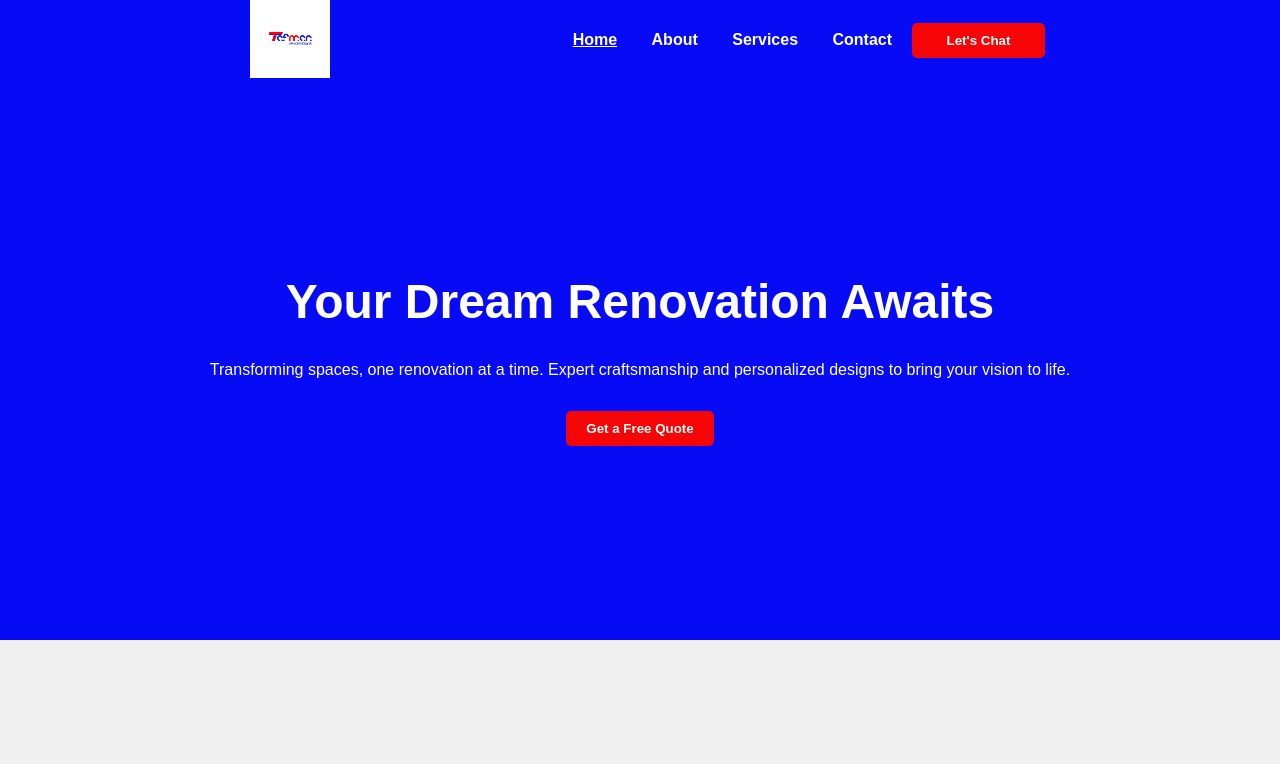
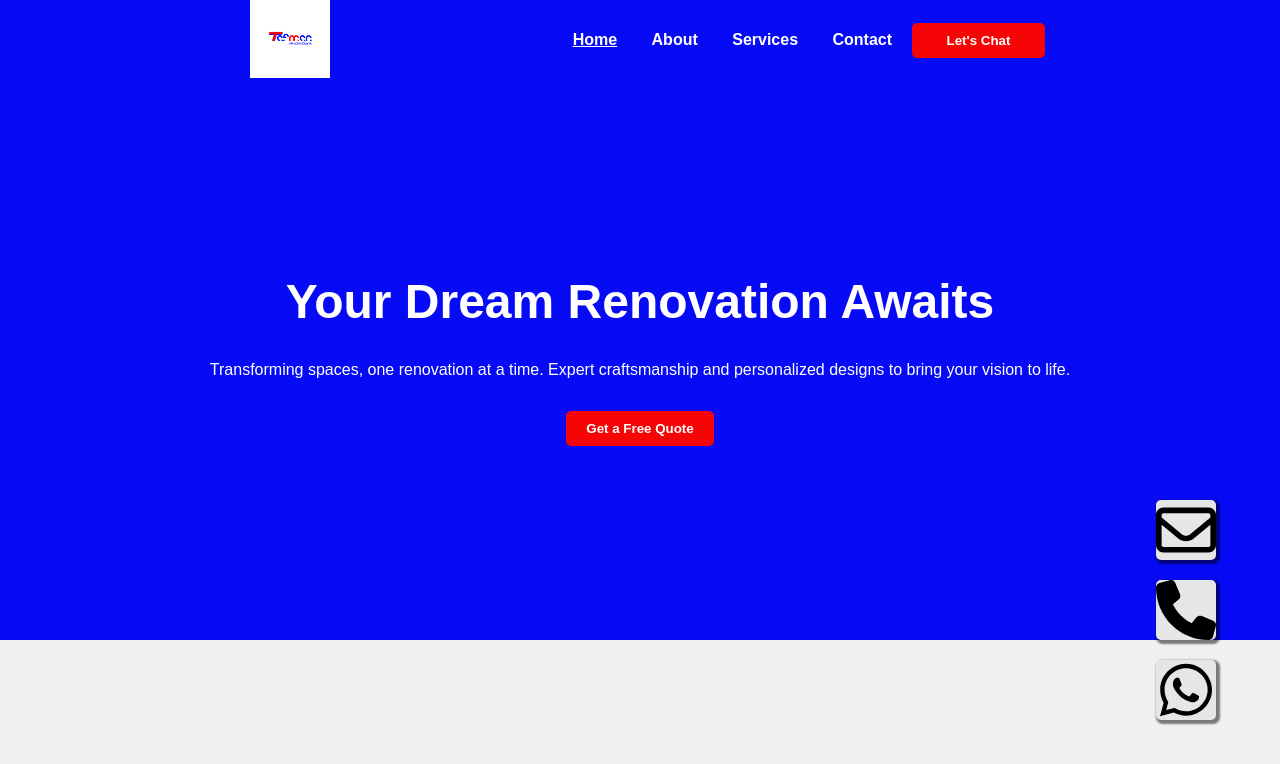
Before and after one commit to Burlington1308/tafman, a plain HTML site: page index.html in a window 1280 px wide. Drawn offline with Linux system fonts and the light colour scheme.

Commit message:
floating contact links

```diff
--- a/index.html
+++ b/index.html
@@ -43,6 +43,24 @@
         </div>
     </section>
 
+    <div class="phone-link">
+        <a href="tel:+27651983620">
+            <img src="images/phone-solid.svg" alt="Phone Icon">
+        </a>
+    </div>
+
+    <div class="email-link">
+        <a href="mailto:info@tafmanrenovationandtreeservices.co.za">
+            <img src="images/envelope-regular.svg" alt="Email Icon">
+        </a>
+    </div>
+
+    <div class="whatsapp-link">
+        <a href="https://wa.me/27651983620" target="_blank">
+            <img src="images/whatsapp.svg" alt="WhatsApp Icon">
+        </a>
+    </div>
+
     <section class="services">
 
     </section>
--- a/styles.css
+++ b/styles.css
@@ -190,3 +190,61 @@ footer {
     min-height: 80px;
     bottom: 0;
 }
+
+.whatsapp-link {
+    position: fixed;
+    bottom: 10%;
+    right: 5%;
+    width: 60px;
+    height: 60px;
+    z-index: 1000;
+    background-color: #e6e6e6;
+    box-shadow: 2px 2px 2px 2px rgba(0, 0, 0, 0.5);
+    border-radius: 5px;
+}
+
+.whatsapp-link img, .phone-link img {
+    width: 100%;
+    height: 100%;
+    object-fit: contain;
+}
+
+.whatsapp-link:hover, .phone-link:hover {
+    transform: scale(1.1);
+    transition: transform 0.3s ease-in-out;
+}
+
+.phone-link {
+    position: fixed;
+    bottom: 20%;
+    right: 5%;
+    width: 60px;
+    height: 60px;
+    z-index: 1000;
+    background-color: #e6e6e6;
+    box-shadow: 2px 2px 2px 2px rgba(0, 0, 0, 0.5);
+    border-radius: 5px;
+}
+
+.email-link {
+    position: fixed;
+    bottom: 30%;
+    right: 5%;
+    width: 60px;
+    height: 60px;
+    z-index: 1000;
+    background-color: #e6e6e6;
+    box-shadow: 2px 2px 2px 2px rgba(0, 0, 0, 0.5);
+    border-radius: 5px;
+}
+
+.email-link img {
+    width: 100%;
+    height: 100%;
+    object-fit: contain;
+}
+
+.email-link:hover {
+    transform: scale(1.1);
+    transition: transform 0.3s ease-in-out;
+}
```
Also changed, not shown: about.html (+18 -0 lines), painting.html (+18 -0 lines), plumbing.html (+18 -0 lines), pools.html (+18 -0 lines), tree-felling.html (+18 -0 lines), images/envelope-regular.svg (added), images/facebook.svg (added), images/location-dot-solid.svg (added), images/phone-solid.svg (added), images/whatsapp.svg (added).
